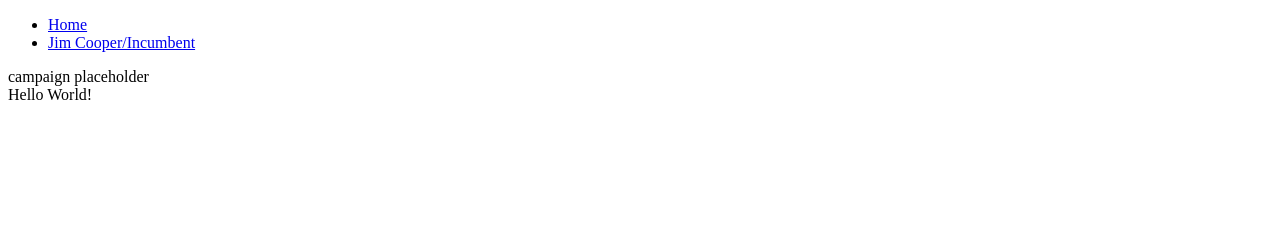
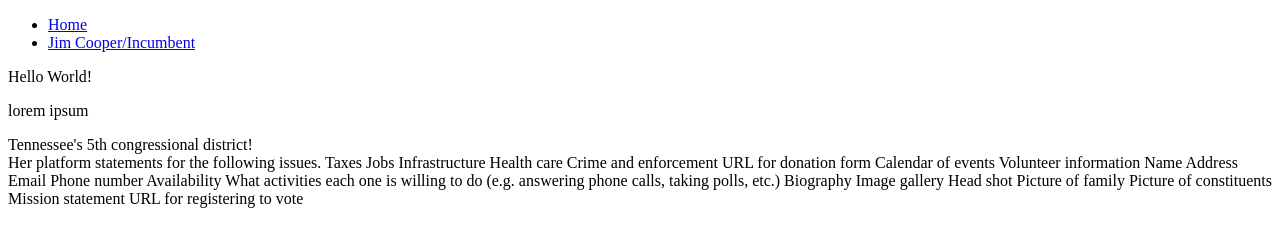
Before and after one commit to gradyrobbins/Book3_Objects, a plain HTML site: page campaign.html in a window 1280 px wide. Drawn offline with Linux system fonts and the light colour scheme.

Commit message:
begin adding to campaign.html via .js

```diff
--- a/campaign.html
+++ b/campaign.html
@@ -18,15 +18,15 @@
             <li class="listitem--navigation">
                 <a href="./congress.html">Jim Cooper/Incumbent </a>
             </li>
-
         </ul>
     </nav>
 
-    <div class="charlie">campaign placeholder
-        <section id="charlie">
-        <p>instructions</p>
-        <!-- Your job is to define the different objects and arrays, their structure, and the corresponding properties for each, to represent the following information about Elizabeth's campaign.
-            Her congressional district (you can use yours here)
+    <div class="placeholder">
+        <section id="charlie"> </section>
+        <p>lorem ipsum</p>
+        <!-- Your job is to define the different objects and arrays, their structure, and the corresponding properties for each, to represent the following information about Elizabeth's campaign. -->
+            <!-- Her congressional district (you can use yours here) -->
+        <div id="district">district div</div>
             Her platform statements for the following issues.
             Taxes
             Jobs
@@ -48,8 +48,7 @@
             Picture of family
             Picture of constituents
             Mission statement
-            URL for registering to vote -->
-        </section>
+            URL for registering to vote
     </div>
         <script src="./campaign.js"></script>
 </body>
--- a/campaign.js
+++ b/campaign.js
@@ -1,4 +1,46 @@
 console.log("hello world campaign . js");
+
 // grabbing a reference on the DOM to inject content
 let charlie = document.getElementById("charlie");
 charlie.textContent = "Hello World!";
+
+
+// Your job is to define the different objects and arrays, their structure, and the corresponding properties for each, to represent the following information about Elizabeth's campaign.
+
+// Her congressional district (you can use yours here)
+let district = document.getElementById("district");
+district.textContent = "Tennessee's 5th congressional district!";
+
+
+// Her platform statements for the following issues.
+    // Taxes
+    // Jobs
+    // Infrastructure
+    // Health care
+    // Crime and enforcement
+
+const platform = {
+    Taxes: "Lorem Ipsum",
+    Jobs: "Lorem Ipsum",
+    Infrastructure: "Lorem Ipsum",
+    Healthcare: "Lorem Ipsum",
+    Crime_and_enforcement: "Lorem Ipsum",
+};
+
+
+// URL for donation form
+// Calendar of events
+// Volunteer information
+// Name
+// Address
+// Email
+// Phone number
+// Availability
+// What activities each one is willing to do (e.g. answering phone calls, taking polls, etc.)
+// Biography
+// Image gallery
+// Head shot
+// Picture of family
+// Picture of constituents
+// Mission statement
+// URL for registering to vote
```
Also changed, not shown: 1 other file.
